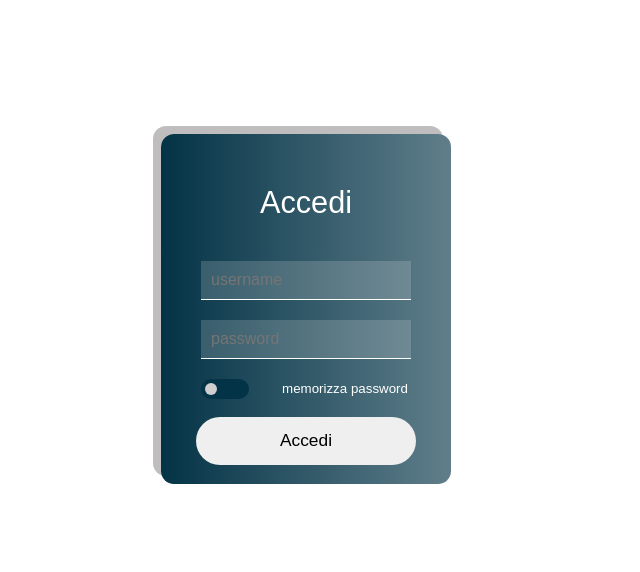
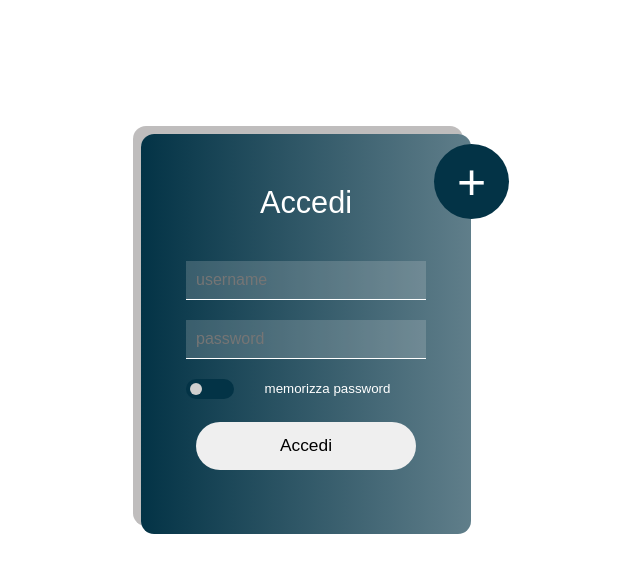
Before and after one commit to LukeSkywa/ProgrammersCreed, an Angular app: page / in a window 1280 px wide. Shown: the top 572 px of the page, without its empty margins (334-974 px from the left). Built offline with nearby package versions, Linux system fonts and the light colour scheme.

Commit message:
Aggiunta button

```diff
--- a/src/app/components/login/login.component.html
+++ b/src/app/components/login/login.component.html
@@ -2,6 +2,9 @@
 
 <body leftmargin="0" topmargin="0">
     <div class="login">
+        <div class="registrati">
+            <button class="btn-registrati" routerLink='/registration'>+</button>
+        </div>
         <form class="loginForm">
             <div>
                 <p class="title">Accedi</p>
--- a/src/app/components/login/login.component.scss
+++ b/src/app/components/login/login.component.scss
@@ -12,8 +12,8 @@ body {
 }
 
 .loginForm {
-    height: 350px;
-    width: 290px;
+    height: 400px;
+    width: 330px;
     background-image: linear-gradient(to right, rgb(3, 51, 70) 0%, rgba(3, 51, 70, 0.63) 100%);
     border-radius: 13px;
     box-shadow: -8px -8px #bfbdbd;
@@ -34,7 +34,7 @@ body {
 .inputFields {
     //margin: 15px 0;
     font-size: 16px;
-    width: 190px;
+    width: 220px;
     border: 1px solid white;
     border-top: none;
     border-left: none;
@@ -51,15 +51,15 @@ body {
     border: none;
     color: black;
     font-size: 13pt;
+    margin-top: 5px;
 }
 
 .switch {
     position: relative;
-    display: inline-block;
     width: 28px;
     height: 0px;
     float: left;
-    margin-left: 30px;
+    margin-left: 35px;
 }
 
 .switch input {
@@ -119,4 +119,19 @@ input:checked+.slider:before {
 
 .password {
     font-size: 10pt;
+    margin-right: 40px;
 }
+
+.btn-registrati {
+    height: 75px;
+    width: 75px;
+    background-color: rgb(3, 51, 70);
+    border: none;
+    border-radius: 50px;
+    font-size: 50px;
+    color: white;
+    outline: none;
+    position: absolute;
+    margin-left: 293px;
+    margin-top: 10px;
+}
```
